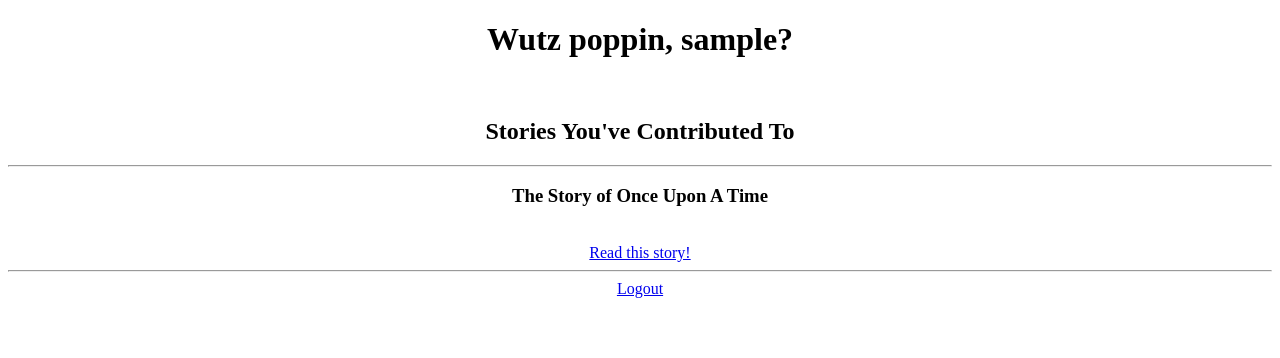
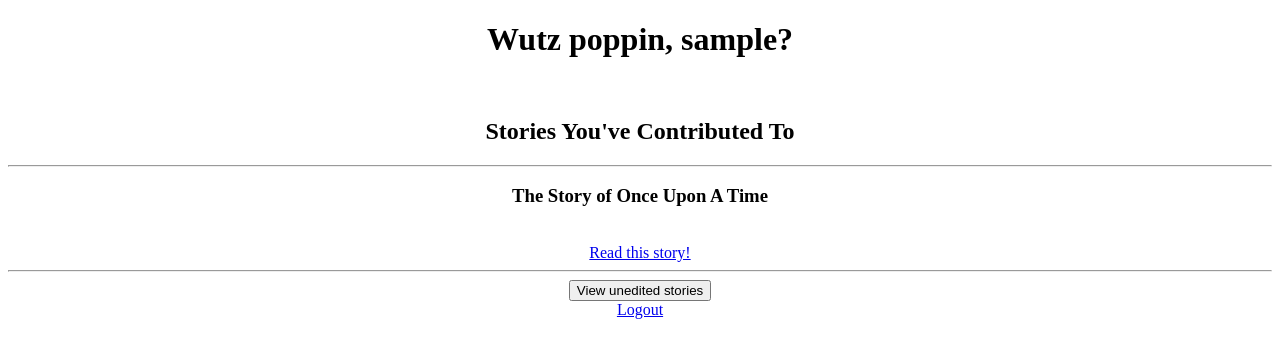
Before and after one commit to kwang7/once_upon_a_time, a Flask app: page /welcome in a window 1280 px wide. Shown: the top 358 px of the page. Run offline with Flask 2, Linux system fonts and the light colour scheme; the visitor is signed in with stand-in values (Sample User, id 1); data comes from the database, SQL or seed files in the repository; tables that the repository leaves empty hold one stand-in row (values such as "Sample post").

Commit message:
added view stories button to homepage

```diff
--- a/app.py
+++ b/app.py
@@ -98,7 +98,8 @@ def welcome():
     if "username" in session:
         username = session["username"]
         return render_template("home.html", username = session["username"], \
-                stories=user.get_stories(user.get_user_id(username)))
+                stories=user.get_stories(user.get_user_id(username)), \
+                unedited_stories=user.all_unedited(user.get_user_id(username)))
     return redirect(url_for("auth"))
 
 @app.route('/view', methods=['GET', 'POST'])
--- a/templates/home.html
+++ b/templates/home.html
@@ -17,5 +17,10 @@ Welcome!
     <a href="/view?story={{story[0]}}">Read this story!</a>
     <hr>
     {% endfor %}
+
+    <form action="/stories">
+    <button type="submit"> View unedited stories</button>
+    </form>
+
 </center>
 {% endblock %}
```
